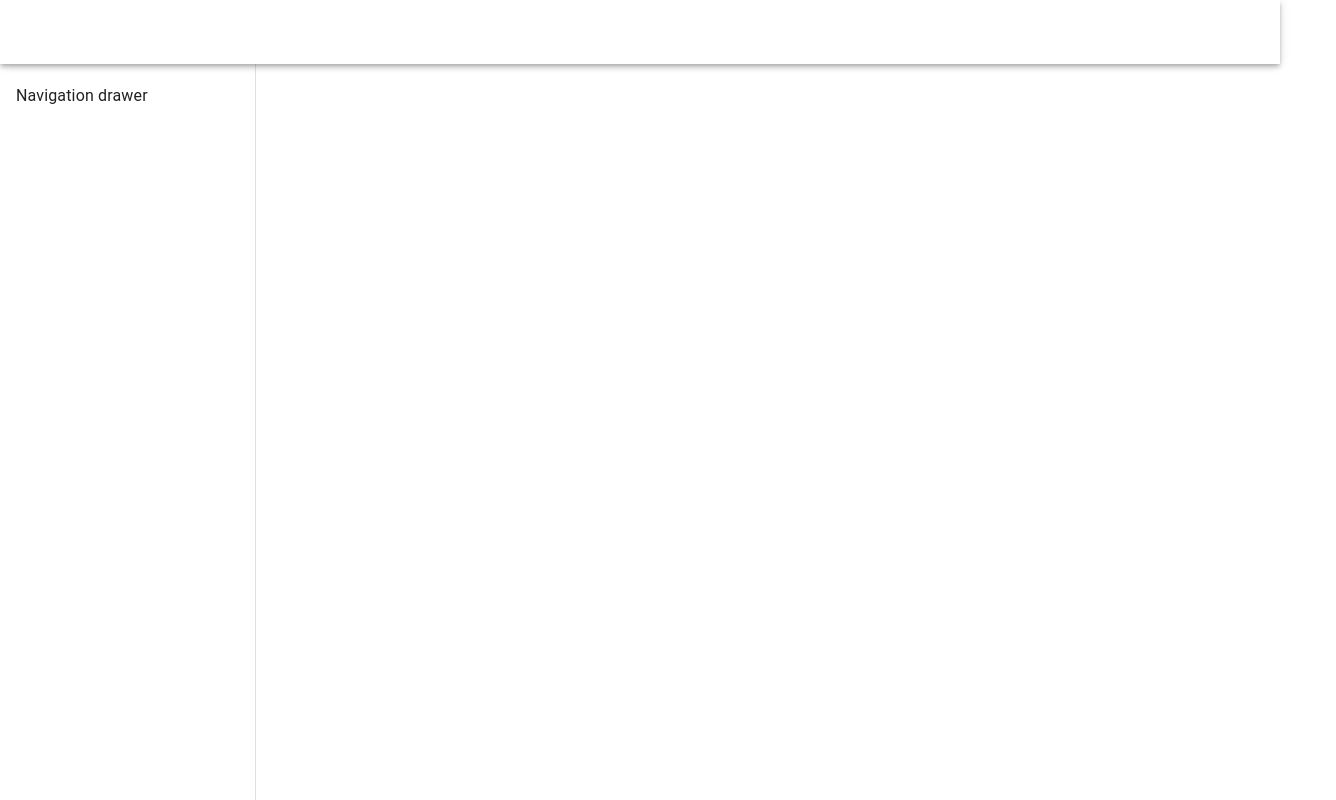
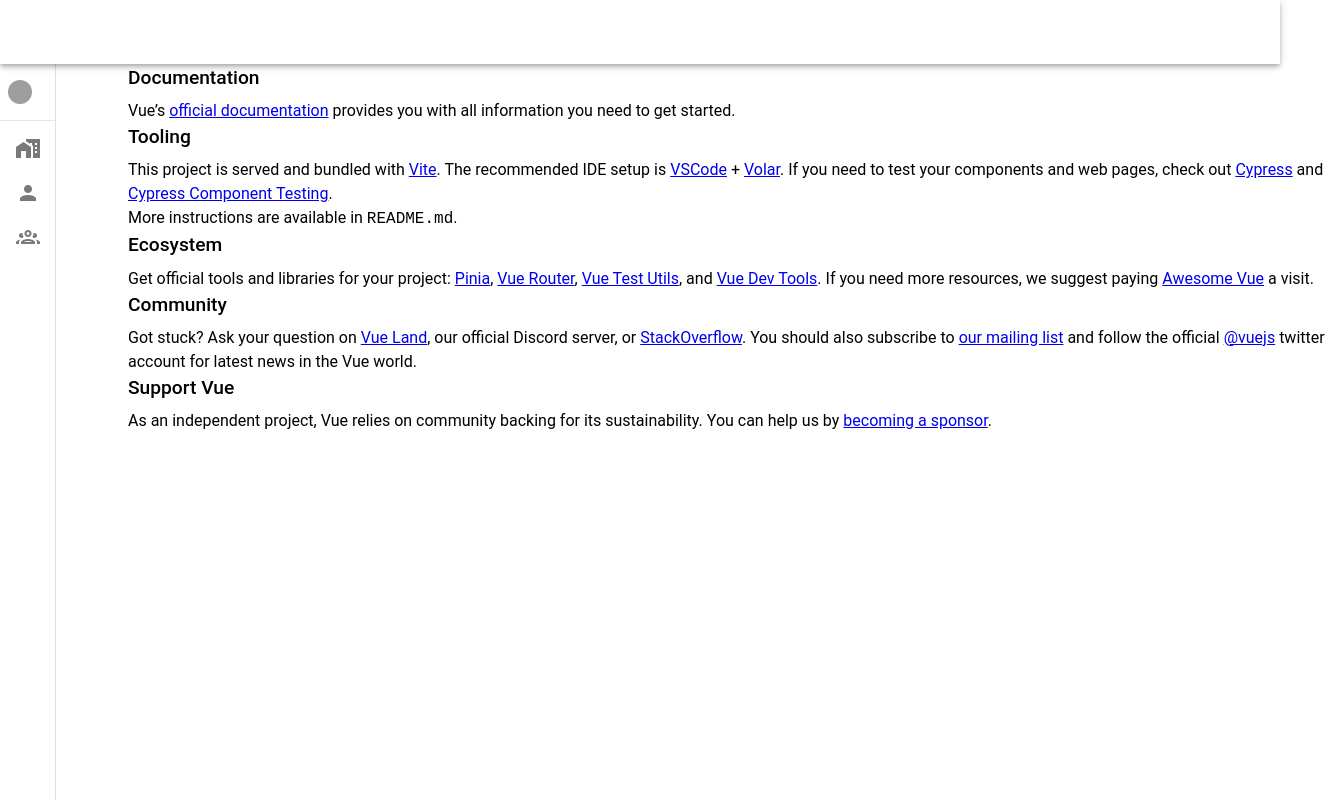
Before and after one commit to 64160056/Lab10.1, a Vue app: page / in a window 1280 px wide. Shown: the whole page, 1336 px wide, since content can reach past the window. Built offline with nearby package versions, Linux system fonts and the light colour scheme; grey boxes are pictures that could not be loaded.

Commit message:
MainLayout

```diff
--- a/src/App.vue
+++ b/src/App.vue
@@ -1,18 +1,9 @@
 <script setup lang="ts">
-import { RouterLink, RouterView } from "vue-router";
-import HelloWorld from "./components/HelloWorld.vue";
+import MainLayout from "@/layouts/MainLayout.vue";
 </script>
 
 <template>
-  <v-app>
-    <v-app-bar> </v-app-bar>
-    <v-navigation-drawer>
-      <v-list>
-        <v-list-item title="Navigation drawer"></v-list-item>
-      </v-list>
-    </v-navigation-drawer>
-    <v-main></v-main>
-  </v-app>
+  <MainLayout></MainLayout>
 </template>
 
 <style scoped></style>
--- /dev/null
+++ b/src/layouts/MainLayout.vue
@@ -0,0 +1,56 @@
+<script setup lang="ts">
+import { ref } from "vue";
+
+const drawer = ref(true);
+const rail = ref(true);
+</script>
+
+<template>
+  <v-layout>
+    <v-app-bar> </v-app-bar>
+    <v-navigation-drawer
+      v-model="drawer"
+      :rail="rail"
+      permanent
+      @click="rail = false"
+    >
+      <v-list-item
+        prepend-avatar="https://randomuser.me/api/portraits/men/85.jpg"
+        title="John Leider"
+        nav
+      >
+        <template v-slot:append>
+          <v-btn
+            variant="text"
+            icon="mdi-chevron-left"
+            @click.stop="rail = !rail"
+          ></v-btn>
+        </template>
+      </v-list-item>
+
+      <v-divider></v-divider>
+
+      <v-list density="compact" nav>
+        <v-list-item
+          prepend-icon="mdi-home-city"
+          title="Home"
+          value="home"
+        ></v-list-item>
+        <v-list-item
+          prepend-icon="mdi-account"
+          title="My Account"
+          value="account"
+        ></v-list-item>
+        <v-list-item
+          prepend-icon="mdi-account-group-outline"
+          title="Users"
+          value="users"
+        ></v-list-item>
+      </v-list>
+    </v-navigation-drawer>
+    <v-main></v-main>
+    <v-main><RouterView></RouterView></v-main>
+  </v-layout>
+</template>
+
+<style scoped></style>
```
